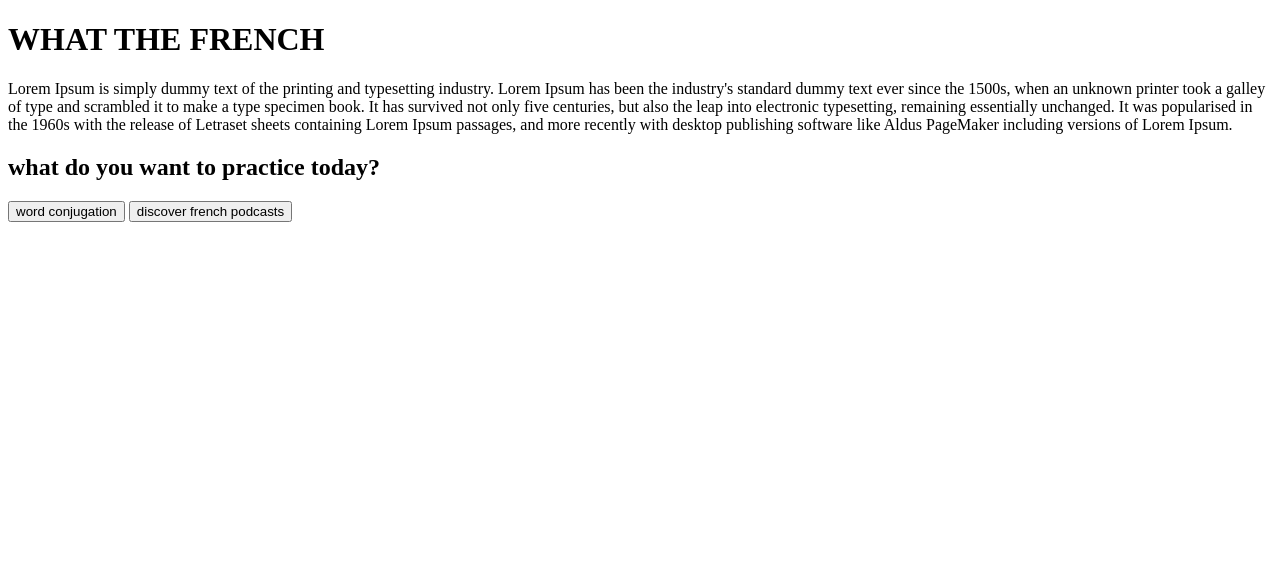
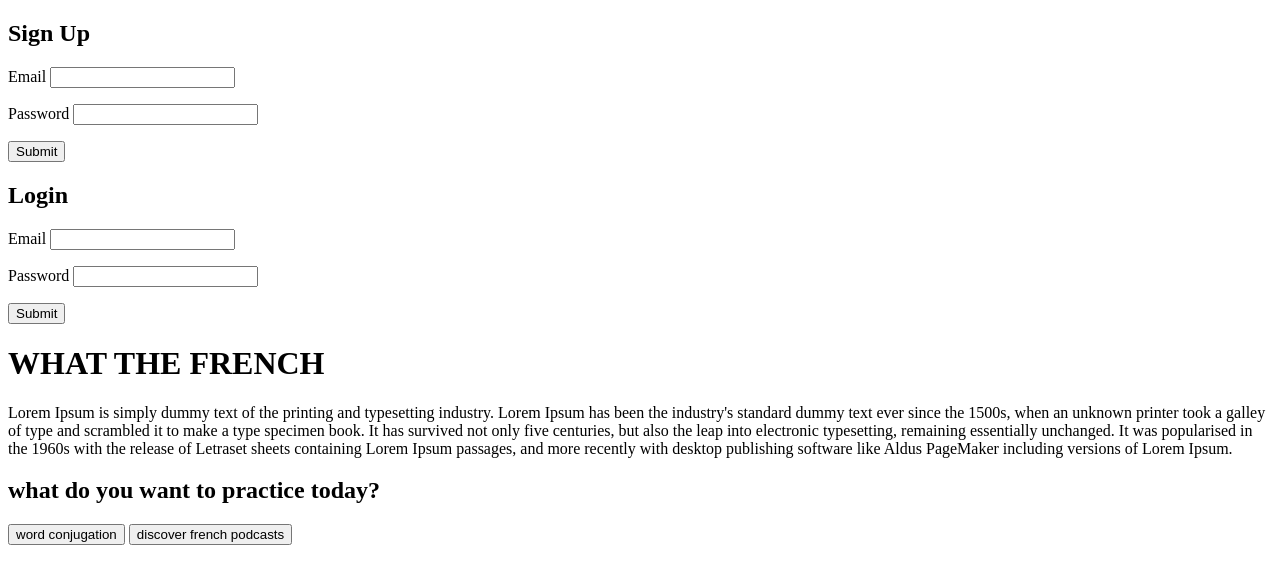
Before and after one commit to rodriguezofelia/what-the-french, a Flask app: page / in a window 1280 px wide. Shown: the top 564 px of the page. Run offline with Flask 2, Linux system fonts and the light colour scheme.

Commit message:
Added a sign up and login form to the homepage

```diff
--- a/templates/homepage.html
+++ b/templates/homepage.html
@@ -1,5 +1,27 @@
 {% extends 'base.html' %} {% block title%} WHAT THE FRENCH {% endblock %} {%
 block body%}
+<h2>Sign Up</h2>
+<form action="/users" method="POST">
+  <p>Email <input type="text" name="email" /></p>
+
+  <p>Password <input type="password" name="password" /></p>
+
+  <p>
+    <input type="submit" />
+  </p>
+</form>
+
+<h2>Login</h2>
+<form action="/login" method="POST">
+  <p>Email <input type="text" name="email" /></p>
+
+  <p>Password <input type="password" name="password" /></p>
+
+  <p>
+    <input type="submit" />
+  </p>
+</form>
+
 <h1>WHAT THE FRENCH</h1>
 
 <p>
```
